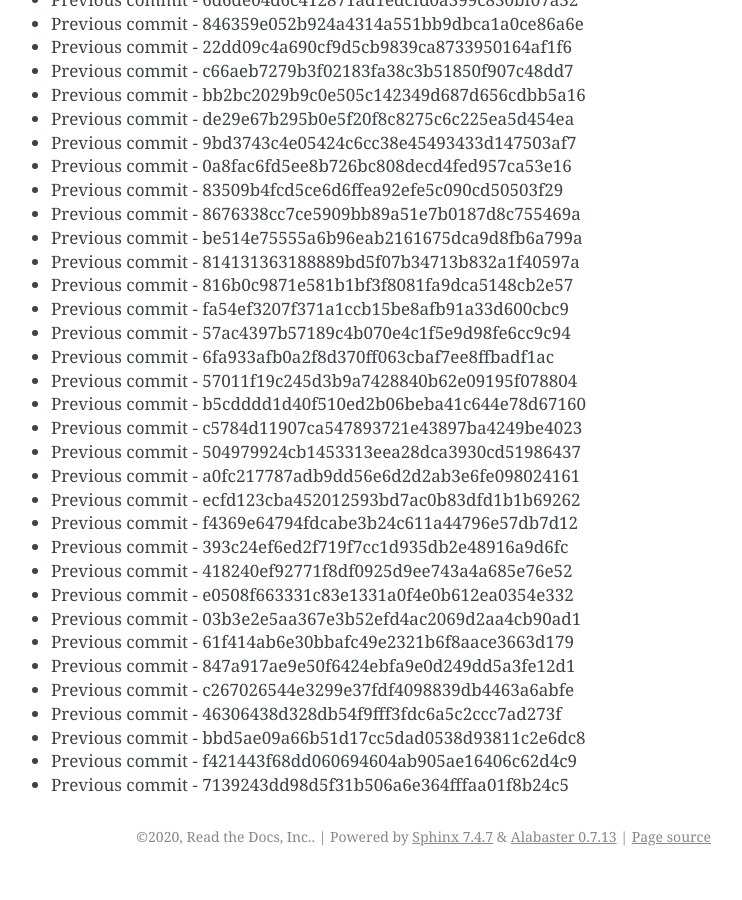
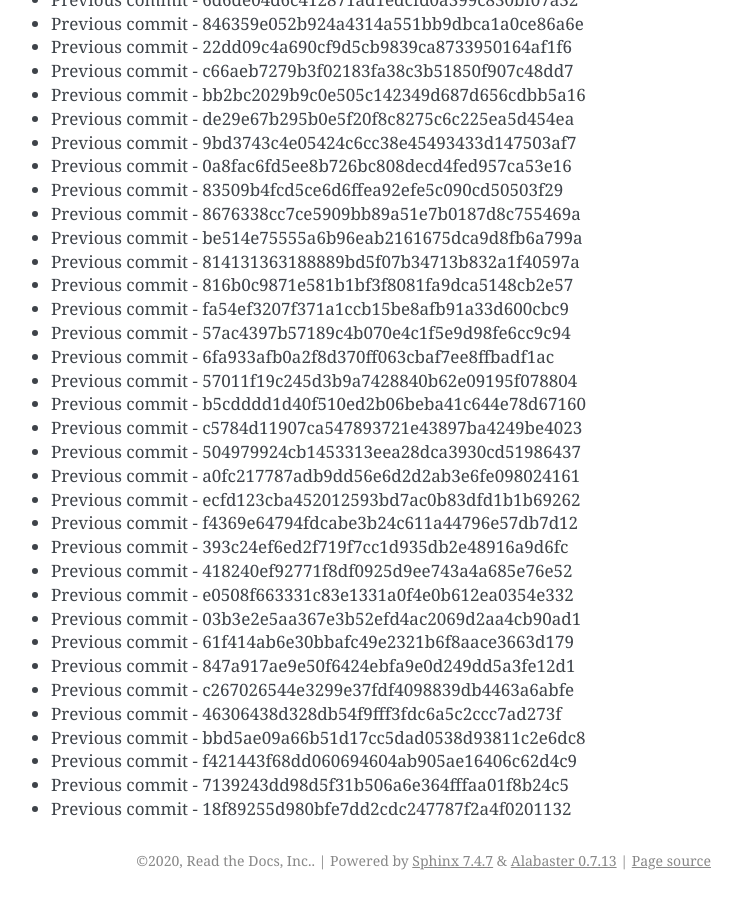
Before and after one commit to readthedocs/rtd-git-stresstest, a Sphinx documentation site: the page built from docs/updates.rst, in a window 1280 px wide and 900 px high, scrolled down 57316 px. Shown: the whole window, without its empty margins (399-1141 px from the left). Built offline with Sphinx 7.4.7, drawn with Linux system fonts in a browser that asks for light colours; before the commit the page ends 58192 px from its top, so only the background shows below that.

Commit message:
Generating commit from previous: 18f89255d980bfe7dd2cdc247787f2a4f0201132

```diff
--- a/docs/updates.rst
+++ b/docs/updates.rst
@@ -2440,3 +2440,4 @@ It can be tested for any performance characteristics.
 * Previous commit - bbd5ae09a66b51d17cc5dad0538d93811c2e6dc8
 * Previous commit - f421443f68dd060694604ab905ae16406c62d4c9
 * Previous commit - 7139243dd98d5f31b506a6e364fffaa01f8b24c5
+* Previous commit - 18f89255d980bfe7dd2cdc247787f2a4f0201132
```
